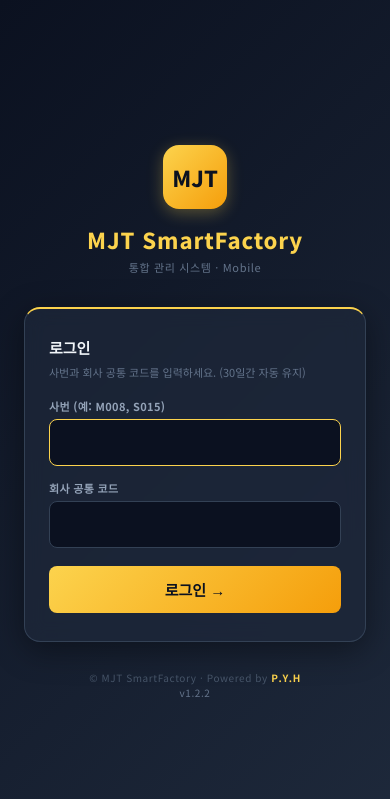
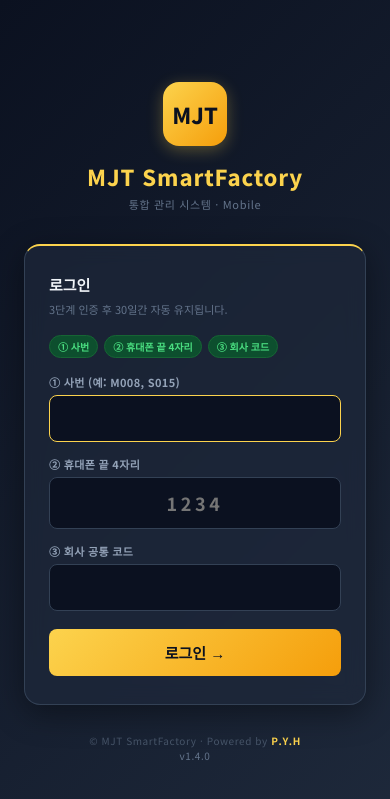
Before and after one commit to pyh11234-spec/mjt-mobile, a Flask app: page /login in a window 390 px wide. Shown: the top 799 px of the page. Run offline with Flask 3, Linux system fonts and the light colour scheme.

Commit message:
feat(v1.4.0): 3-factor 로그인 — 사번 + 휴대폰 끝4 + 회사코드
- 사번 도용 방지: 본인 전화번호 끝 4자리 추가 검증
- employees.phone DB 활용 (MJ/SCS 전원 등록 완료)
- 에러 메시지 세분화: wrong_phone / no_phone / not_emp / blocked
- login.html: 3단계 배지 UI + 휴대폰 끝4 입력 필드 추가

Co-Authored-By: Claude Sonnet 4.6 <noreply@anthropic.com>

```diff
--- a/app.py
+++ b/app.py
@@ -94,35 +94,32 @@ def _clear_failure(ip):
 
 
 def _verify_emp_active(emp_id: str):
-    """사번이 employees.active=TRUE 여야 통과. 퇴사자 자동 차단."""
+    """사번이 employees.active=TRUE 여야 통과. 퇴사자 자동 차단.
+    반환: dict(emp_id, name, dept, factory, phone) 또는 None."""
     if not emp_id:
         return None
     emp_id = emp_id.strip().upper()
-    # Supabase 우선
     try:
         import db_pg
         if db_pg.is_available():
             r = db_pg.query_one(
-                "SELECT emp_id, name, dept, factory, active FROM employees "
+                "SELECT emp_id, name, dept, factory, active, phone FROM employees "
                 "WHERE UPPER(emp_id) = %s LIMIT 1", (emp_id,))
             if r and r.get('active'):
                 return {'emp_id': r['emp_id'], 'name': r['name'],
-                        'dept': r['dept'], 'factory': r['factory']}
+                        'dept': r['dept'], 'factory': r['factory'],
+                        'phone': r.get('phone') or ''}
             return None
     except Exception:
         pass
-    # Fallback: Google Sheets
-    try:
-        for e in get_employees():
-            eid = str(e.get('사원번호','')).strip().upper()
-            if eid == emp_id and str(e.get('사용여부','Y')).upper() == 'Y':
-                return {'emp_id': eid,
-                        'name': e.get('성명',''),
-                        'dept': e.get('부서명',''),
-                        'factory': 'MJ 1공장' if eid.startswith('M') else 'SCS 2공장'}
-    except Exception:
-        pass
     return None
+
+
+def _phone_last4(phone: str) -> str:
+    """전화번호에서 숫자만 추출 후 끝 4자리 반환."""
+    import re as _re
+    digits = _re.sub(r'\D', '', phone or '')
+    return digits[-4:] if len(digits) >= 4 else ''
 
 
 def _log_access(emp_id, ip, path, success=True):
@@ -190,29 +187,45 @@ def login():
         # 이미 로그인된 상태면 다음 페이지로
         if session.get('emp_id') and not err:
             return redirect(nxt)
-        return render_template('login.html', err=err, next=nxt)
+        from _version import VERSION
+        return render_template('login.html', err=err, next=nxt, version=VERSION)
 
     ip = _ip()
     if _is_blocked(ip):
         return render_template('login.html', err='blocked', next='/')
 
     emp_id = request.form.get('emp_id', '').strip().upper()
+    phone4 = request.form.get('phone4', '').strip()
     code   = request.form.get('code', '').strip()
     nxt    = request.form.get('next', '/') or '/'
 
-    # 회사 코드 검증
+    # ① 회사 공통 코드 검증
     if not MOBILE_AUTH_CODE or code != MOBILE_AUTH_CODE:
         _record_failure(ip)
         _log_access(emp_id or '?', ip, '/login', success=False)
         return render_template('login.html', err='wrong_code',
                                next=nxt, emp_id=emp_id)
 
-    # 사번 + active 검증
+    # ② 사번 + active 검증
     emp = _verify_emp_active(emp_id)
     if not emp:
         _record_failure(ip)
         _log_access(emp_id, ip, '/login', success=False)
         return render_template('login.html', err='not_emp',
+                               next=nxt, emp_id=emp_id)
+
+    # ③ 휴대폰 끝 4자리 검증
+    db_last4 = _phone_last4(emp.get('phone', ''))
+    if not db_last4:
+        # DB에 전화번호 없는 사원 → 관리자에게 문의 안내
+        _record_failure(ip)
+        _log_access(emp_id, ip, '/login', success=False)
+        return render_template('login.html', err='no_phone',
+                               next=nxt, emp_id=emp_id)
+    if phone4 != db_last4:
+        _record_failure(ip)
+        _log_access(emp_id, ip, '/login', success=False)
+        return render_template('login.html', err='wrong_phone',
                                next=nxt, emp_id=emp_id)
 
     # 통과 → 세션 발급
--- a/templates/login.html
+++ b/templates/login.html
@@ -115,6 +115,22 @@
     }
     .footer .gold { color: #FCD34D; font-weight: 700; }
     .footer .v { color: #64748B; }
+    input[name="phone4"] {
+      letter-spacing: 0.2em;
+      font-weight: 700;
+      font-size: 18px;
+      text-align: center;
+    }
+    .step-badges {
+      display: flex; gap: 6px; margin-bottom: 16px;
+    }
+    .step-badge {
+      font-size: 10px; font-weight: 700;
+      padding: 3px 8px; border-radius: 20px;
+      background: #1E293B; color: #64748B;
+      border: 1px solid #334155;
+    }
+    .step-badge.done { background: #0D4F2E; color: #4ADE80; border-color: #166534; }
   </style>
 </head>
 <body>
@@ -127,30 +143,45 @@
 
 <div class="card">
   <h2>로그인</h2>
-  <p class="help">사번과 회사 공통 코드를 입력하세요. (30일간 자동 유지)</p>
+  <p class="help">3단계 인증 후 30일간 자동 유지됩니다.</p>
+
+  <div class="step-badges">
+    <span class="step-badge done">① 사번</span>
+    <span class="step-badge done">② 휴대폰 끝 4자리</span>
+    <span class="step-badge done">③ 회사 코드</span>
+  </div>
 
   {% if err == 'wrong_code' %}
   <div class="err">⚠ 회사 코드가 일치하지 않습니다.</div>
   {% elif err == 'not_emp' %}
-  <div class="err">⚠ 등록되지 않은 사번이거나 사용 정지된 사번입니다.<br>
-       (퇴사·휴직 시 자동 차단됩니다)</div>
+  <div class="err">⚠ 등록되지 않은 사번이거나 사용 정지된 사번입니다.</div>
+  {% elif err == 'wrong_phone' %}
+  <div class="err">⚠ 휴대폰 끝 4자리가 일치하지 않습니다.</div>
+  {% elif err == 'no_phone' %}
+  <div class="err">⚠ 전화번호가 등록되지 않은 사번입니다.<br>
+       관리자(M008)에게 문의하세요.</div>
   {% elif err == 'blocked' %}
   <div class="err">⚠ 5회 연속 실패로 30분간 차단되었습니다.<br>
        잠시 후 다시 시도해 주세요.</div>
   {% elif err == 'expired' %}
-  <div class="err">⚠ 세션이 만료되었거나 계정이 변경되었습니다.<br>
-       다시 로그인해 주세요.</div>
+  <div class="err">⚠ 세션이 만료되었습니다. 다시 로그인해 주세요.</div>
   {% endif %}
 
   <form method="post">
     <input type="hidden" name="next" value="{{ next or '/' }}">
 
-    <label>사번 (예: M008, S015)</label>
+    <label>① 사번 (예: M008, S015)</label>
     <input name="emp_id" value="{{ emp_id or '' }}"
            required maxlength="20" autofocus
            autocomplete="username" inputmode="text">
 
-    <label>회사 공통 코드</label>
+    <label>② 휴대폰 끝 4자리</label>
+    <input name="phone4" type="tel" required maxlength="4"
+           inputmode="numeric" pattern="[0-9]{4}"
+           placeholder="1234"
+           autocomplete="off">
+
+    <label>③ 회사 공통 코드</label>
     <input name="code" type="password" required
            autocomplete="current-password">
 
@@ -160,7 +191,7 @@
 
 <div class="footer">
   © MJT SmartFactory  ·  Powered by <span class="gold">P.Y.H</span><br>
-  <span class="v">v{{ '1.2.2' }}</span>
+  <span class="v">v{{ version or '1.4.0' }}</span>
 </div>
 
 </body>
```
